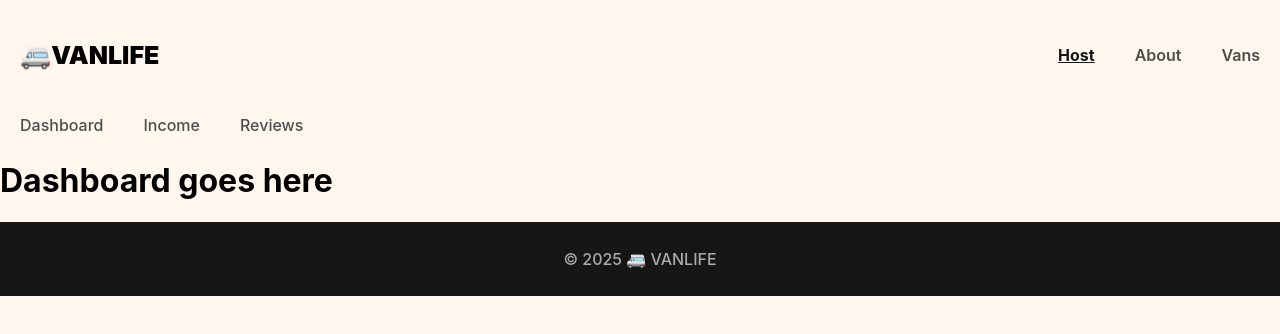
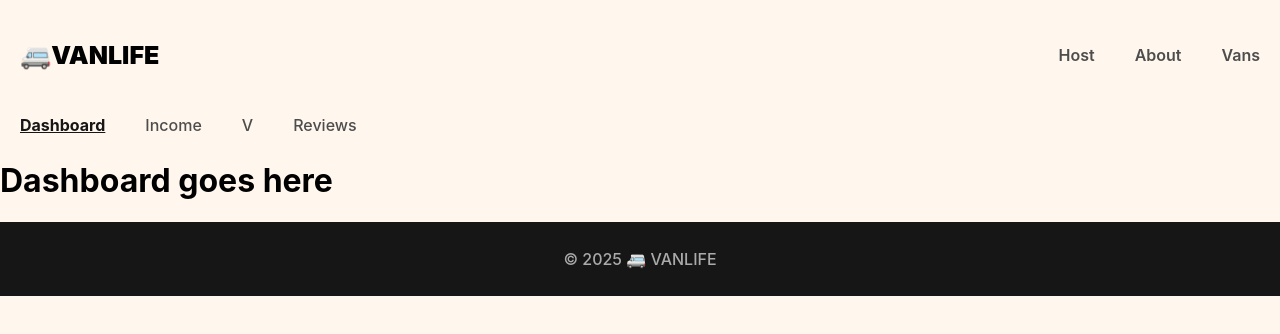
Before and after one commit to kikoolz/vanlife, a React (Vite) app: page /host in a window 1280 px wide. Shown: the top 334 px of the page. Built offline with nearby package versions, Linux system fonts and the light colour scheme; what miragejs would draw is missing.

Commit message:
Implement shared layout with Header and Footer; enhance navigation with active route styling

```diff
--- a/src/components/HostLayout.jsx
+++ b/src/components/HostLayout.jsx
@@ -1,14 +1,44 @@
 import React from "react";
-
-import { Link, Outlet } from "react-router-dom";
+import { NavLink, Outlet } from "react-router-dom";
 
 export default function HostLayout() {
+  const activeStyles = {
+    fontWeight: "bold",
+    textDecoration: "underline",
+    color: "#161616",
+  };
+
   return (
     <>
       <nav className="host-nav">
-        <Link to="/host">Dashboard</Link>
-        <Link to="/host/income">Income</Link>
-        <Link to="/host/reviews">Reviews</Link>
+        <NavLink
+          to="/host"
+          end
+          style={({ isActive }) => (isActive ? activeStyles : null)}
+        >
+          Dashboard
+        </NavLink>
+
+        <NavLink
+          to="/host/income"
+          style={({ isActive }) => (isActive ? activeStyles : null)}
+        >
+          Income
+        </NavLink>
+
+        <NavLink
+          to="/host/vans"
+          style={({ isActive }) => (isActive ? activeStyles : null)}
+        >
+          V
+        </NavLink>
+
+        <NavLink
+          to="/host/reviews"
+          style={({ isActive }) => (isActive ? activeStyles : null)}
+        >
+          Reviews
+        </NavLink>
       </nav>
       <Outlet />
     </>
--- a/src/index.css
+++ b/src/index.css
@@ -310,9 +310,3 @@ footer {
   margin-top: auto;
   font-weight: 500;
 }
-
-.active-link {
-  font-weight: bold;
-  text-decoration: underline;
-  color: #161616;
-}
--- a/src/main.jsx
+++ b/src/main.jsx
@@ -8,6 +8,7 @@ import VanDetail from "./pages/Vans/VanDetail";
 import Dashboard from "./pages/Host/Dashboard";
 import Income from "./pages/Host/Income";
 import Reviews from "./pages/Host/Reviews";
+import HostVans from "./pages/Host/HostVans";
 import "./index.css";
 import Layout from "./components/Layout";
 import HostLayout from "./components/HostLayout";
@@ -30,6 +31,7 @@ function App() {
             <Route index element={<Dashboard />} />
             <Route path="income" element={<Income />} />
             <Route path="reviews" element={<Reviews />} />
+            <Route path="vans" element={<HostVans />} />
           </Route>
         </Route>
       </Routes>
--- /dev/null
+++ b/src/pages/Host/HostVans.jsx
@@ -0,0 +1,5 @@
+import React from "react";
+
+export default function HostVans() {
+  return <h1>HostVans</h1>;
+}
```
